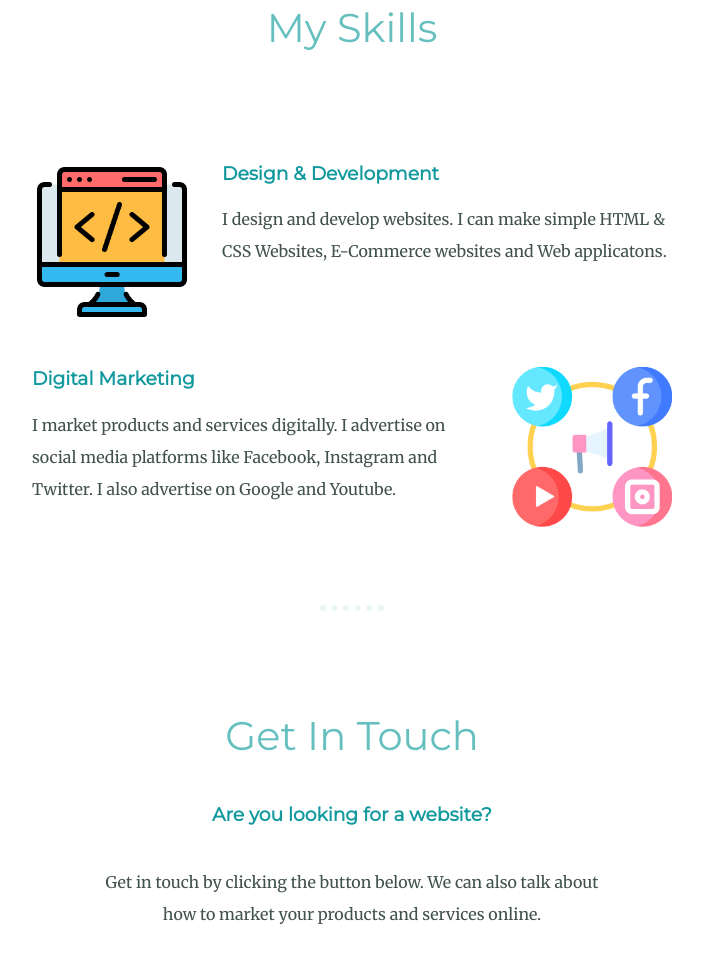
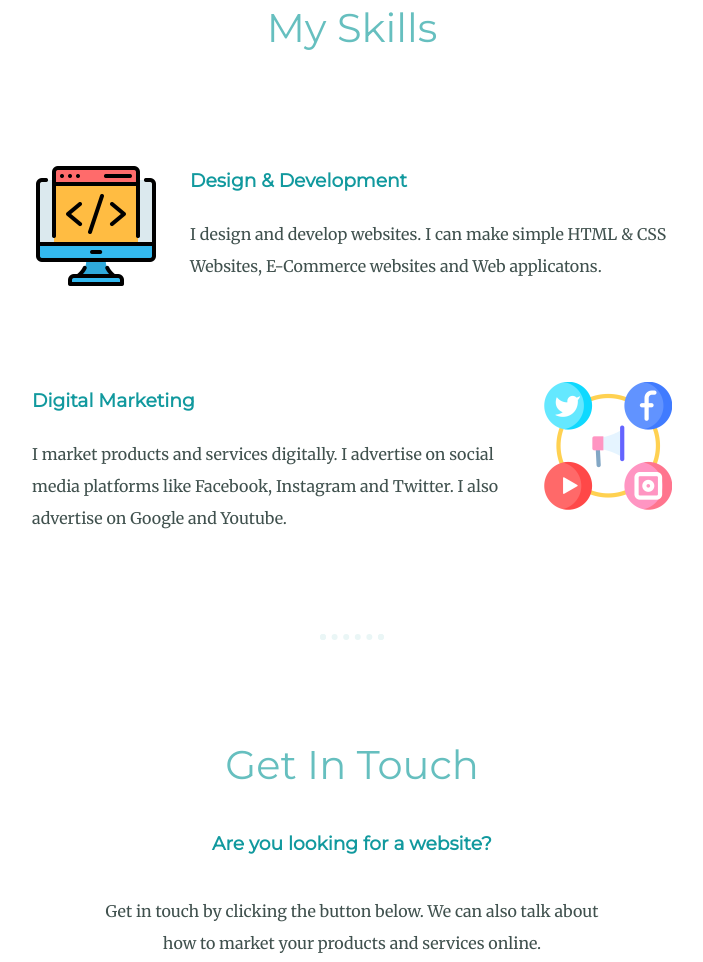
Before and after one commit to lastnamemaila/cv2, a plain HTML site: page index.html in a window 1280 px wide. Shown: the part 1655-2617 px from the top of the page, without its empty margins (288-991 px from the left). Drawn offline with Linux system fonts and the light colour scheme.

Commit message:
Update on skills row.

```diff
--- a/css/styles.css
+++ b/css/styles.css
@@ -82,18 +82,19 @@ bottom: 300px;
 
 .skill-row {
   width: 50%;
-  margin: 100px auto 100px auto;
+  margin: 100px auto;
   text-align: left;
+  line-height: 2;
 }
 
 .coding {
-  width: 25%;
+  width: 20%;
   float: left;
   margin-right: 30px;
 }
 
 .social-media {
-width: 25%;
+width: 20%;
 float: right;
 margin-left: 30px;
 }
```
